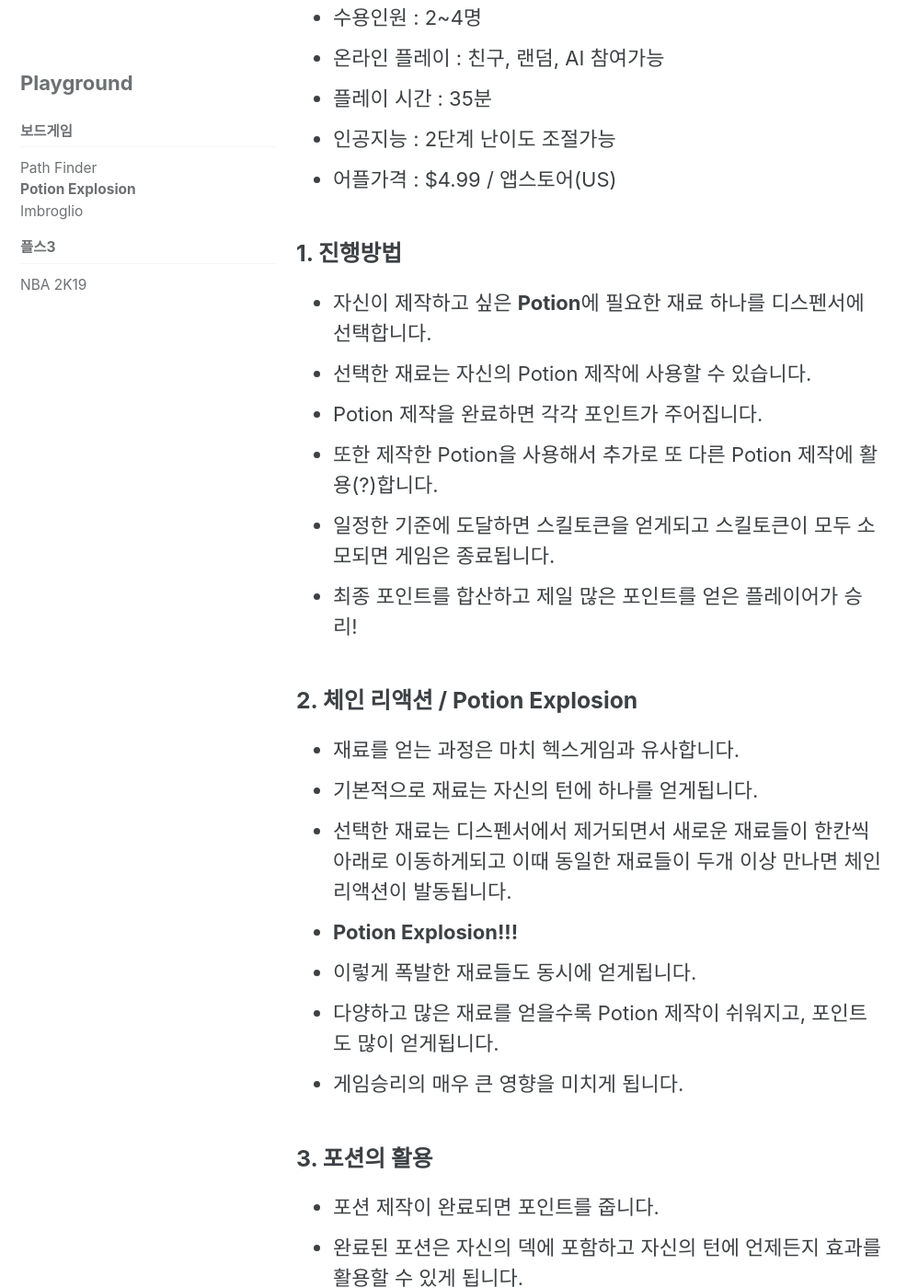
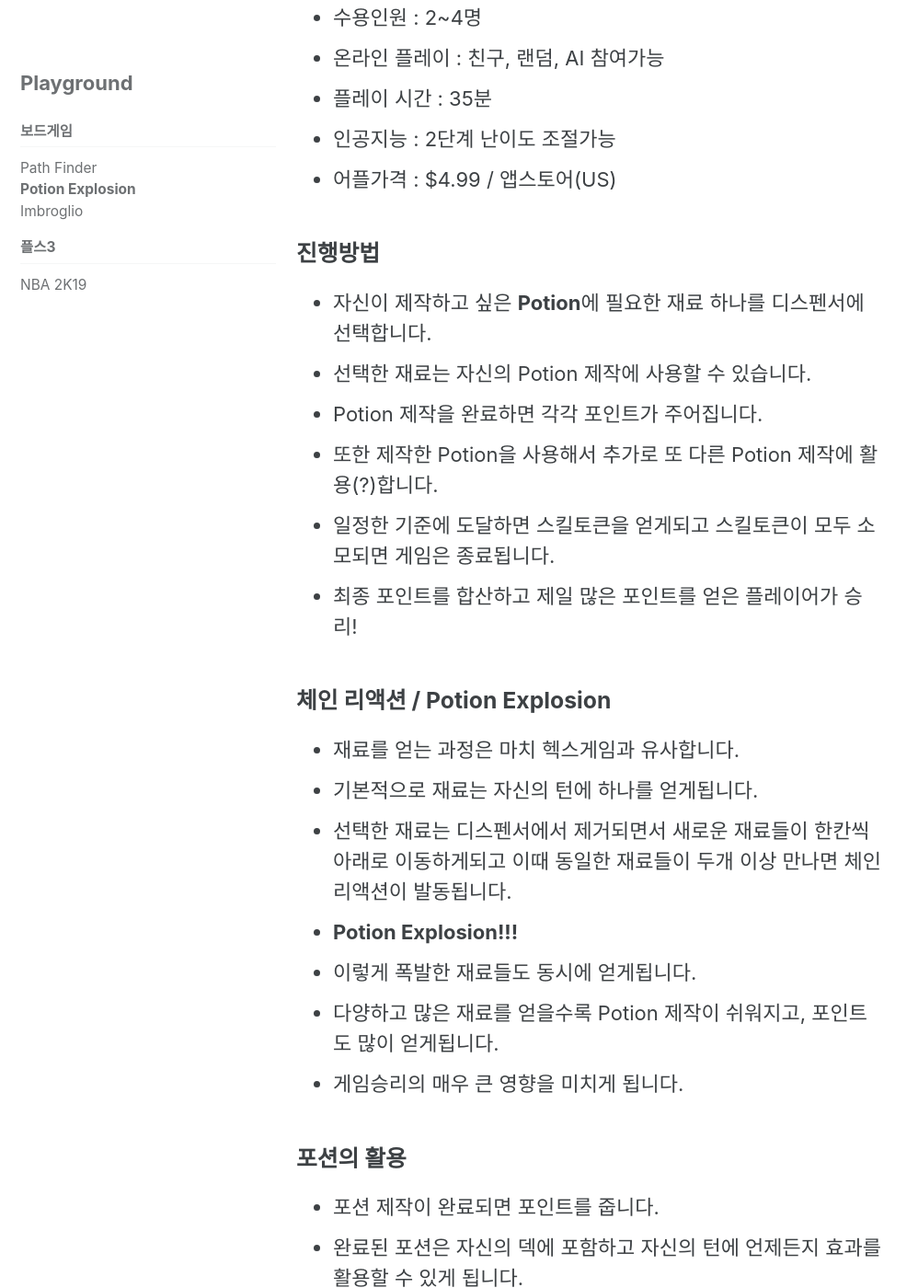
Before and after one commit to deftone2000/cosmo-s-archive, a Jekyll site: the page built from _playground/2017-01-31-potion-explosion.md, in a window 1280 px wide and 1400 px high, scrolled down 659 px. Shown: the whole window at 92% size, without its empty margins (0-998 px from the left). Built offline with Jekyll 4.4.1, drawn with Linux system fonts in a browser that asks for light colours; cached includes are drawn as plain includes; nearby versions of some CDN libraries; comment, search, counter and statistics services are not loaded; a style sheet for code colours, icons or effects is not loaded.

Commit message:
no message

```diff
--- a/_playground/2017-01-31-potion-explosion.md
+++ b/_playground/2017-01-31-potion-explosion.md
@@ -17,7 +17,8 @@ last_modified_at:
 - 인공지능 : 2단계 난이도 조절가능
 - 어플가격 : $4.99 / 앱스토어(US)
 
-### 1. 진행방법
+### 진행방법
+
 * 자신이 제작하고 싶은 **Potion**에 필요한 재료 하나를 디스펜서에 선택합니다.
 * 선택한 재료는 자신의 Potion 제작에 사용할 수 있습니다.
 * Potion 제작을 완료하면 각각 포인트가 주어집니다.
@@ -25,7 +26,7 @@ last_modified_at:
 * 일정한 기준에 도달하면 스킬토큰을 얻게되고 스킬토큰이 모두 소모되면 게임은 종료됩니다.
 * 최종 포인트를 합산하고 제일 많은 포인트를 얻은 플레이어가 승리!
 
-### 2. 체인 리액션 / Potion Explosion
+### 체인 리액션 / Potion Explosion
 
 * 재료를 얻는 과정은  마치 헥스게임과 유사합니다.
 * 기본적으로 재료는 자신의 턴에 하나를 얻게됩니다.
@@ -35,12 +36,14 @@ last_modified_at:
 * 다양하고 많은 재료를 얻을수록 Potion 제작이 쉬워지고, 포인트도 많이 얻게됩니다.
 * 게임승리의 매우 큰 영향을 미치게 됩니다.
 
-### 3. 포션의 활용
+### 포션의 활용
+
 * 포션 제작이 완료되면 포인트를 줍니다.
 * 완료된 포션은 자신의 덱에 포함하고 자신의 턴에 언제든지 효과를 활용할 수 있게 됩니다.
 * 효과는 포션 종류별로 다릅니다.
 * 예를 들자면 디스펜서에서 추가로 재료를 얻는다.
 * 포션을 잘 활용하면 체인 리액션을 좀더 쉽게 발동할 수 있다.
 
-### 4. 총평
+### 총평
+
 깔끔한 그래픽과 집중도를 높여주는 BGM 은 상당한 만족감을 준다. 친절하게도 튜토리얼을 제공하여 접근성도 좋은편이다. 하지만 가격부분은 고개를 갸우뚱하게 만들었다. **구매는 할인할때 하는 것을 추천드립니다.** 끝으로 디지털버전도 좋지만 오프라인에서 가볍게 즐기는 것도 재미있을 것 같습니다.
```
Also changed, not shown: _playground/2016-05-19-path-finder.md (+0 -1 lines), _playground/2018-11-19-pure-slasher-mixtape.md (+4 -6 lines).
